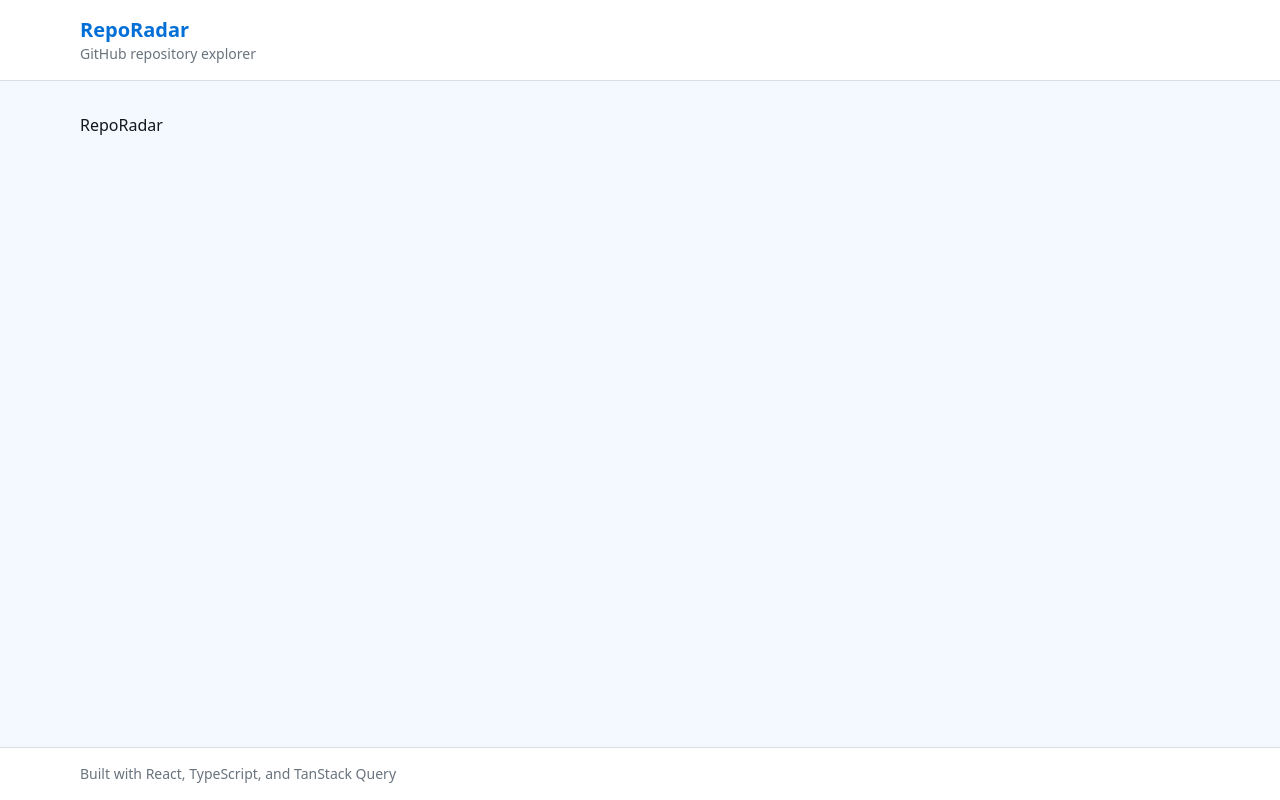
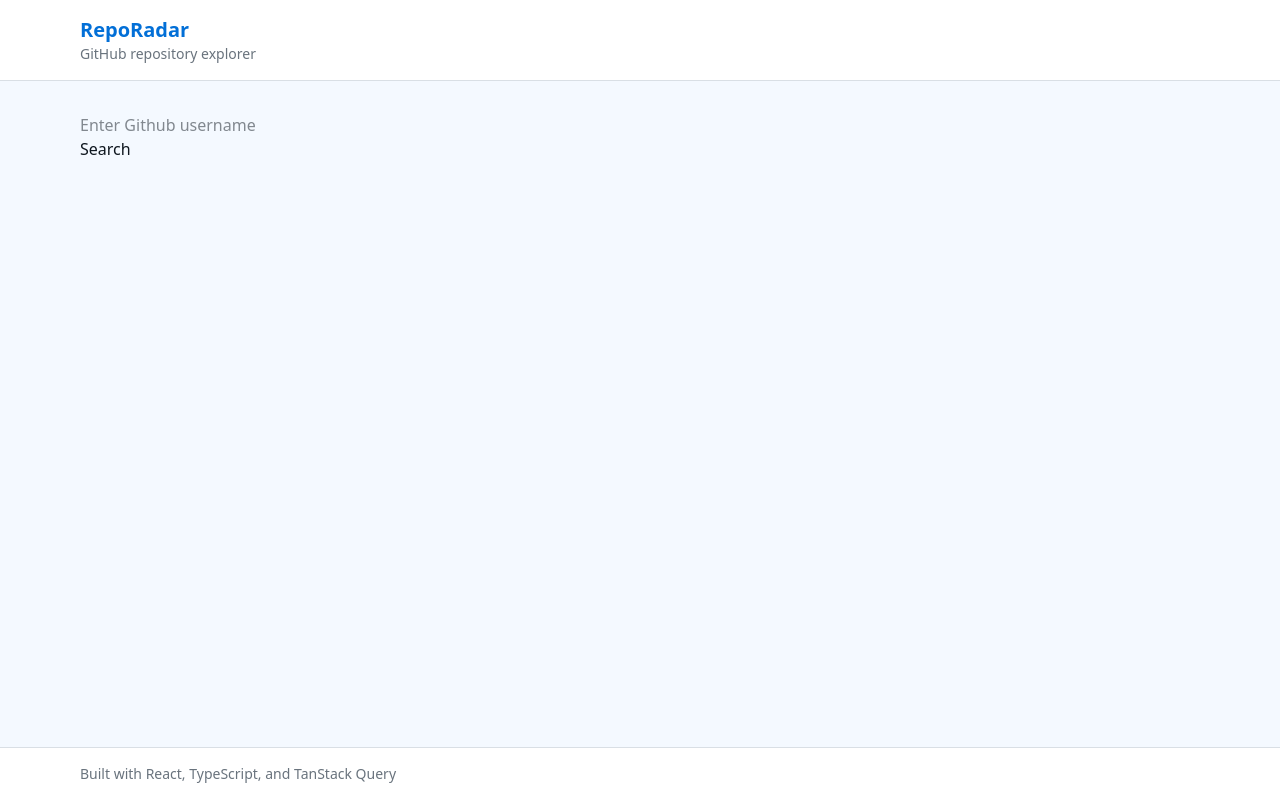
Before and after one commit to EslamKamel89/RepoRadar, a React (Vite) app: page / in a window 1280 px wide. Built offline with nearby package versions, Linux system fonts and the light colour scheme; no server answers.

Commit message:
feat(app): add TanStack Query Devtools and implement GitHub user search

```diff
--- a/package.json
+++ b/package.json
@@ -12,6 +12,7 @@
   "dependencies": {
     "@tailwindcss/vite": "^4.1.18",
     "@tanstack/react-query": "^5.90.12",
+    "@tanstack/react-query-devtools": "^5.91.1",
     "react": "^19.2.0",
     "react-dom": "^19.2.0",
     "react-icons": "^5.5.0",
--- a/src/App.tsx
+++ b/src/App.tsx
@@ -1,11 +1,12 @@
 import "./App.css";
+import UserSearch from "./Components/UserSearch";
 import BaseLayout from "./Layout/Base";
 
 function App() {
   return (
     <>
       <BaseLayout>
-        <h1>RepoRadar</h1>
+        <UserSearch />
       </BaseLayout>
     </>
   );
--- /dev/null
+++ b/src/Components/UserSearch.tsx
@@ -0,0 +1,32 @@
+import { useQuery } from "@tanstack/react-query";
+import { useState } from "react";
+const baseUrl = import.meta.env.VITE_GITHUB_API_URL;
+const UserSearch: React.FC = () => {
+  const [username, setUsername] = useState("");
+  const [submittedUsername, setSubmittedUsername] = useState("");
+  const { data, isError, error, isLoading } = useQuery({
+    queryKey: ["users", submittedUsername],
+    queryFn: async () => {
+      const res = await fetch(`${baseUrl}/users/${submittedUsername}`);
+      if (!res.ok) throw new Error("User not found");
+      const data = await res.json();
+      console.log(data);
+      return data;
+    },
+  });
+  return (
+    <div>
+      <form>
+        <input
+          type="text"
+          placeholder="Enter Github username"
+          value={username}
+          onChange={(e) => setUsername(e.target.value)}
+        />
+      </form>
+      <button type="submit">Search </button>
+    </div>
+  );
+};
+
+export default UserSearch;
--- a/src/main.tsx
+++ b/src/main.tsx
@@ -1,9 +1,11 @@
 import { QueryClient, QueryClientProvider } from "@tanstack/react-query";
+import { ReactQueryDevtools } from "@tanstack/react-query-devtools";
 import { createRoot } from "react-dom/client";
 import App from "./App.tsx";
 const queryClient = new QueryClient();
 createRoot(document.getElementById("root")!).render(
   <QueryClientProvider client={queryClient}>
     <App />
+    <ReactQueryDevtools initialIsOpen={false} />
   </QueryClientProvider>
 );
```
Also changed, not shown: 1 other file (tests, documents, lock files or other folders).
